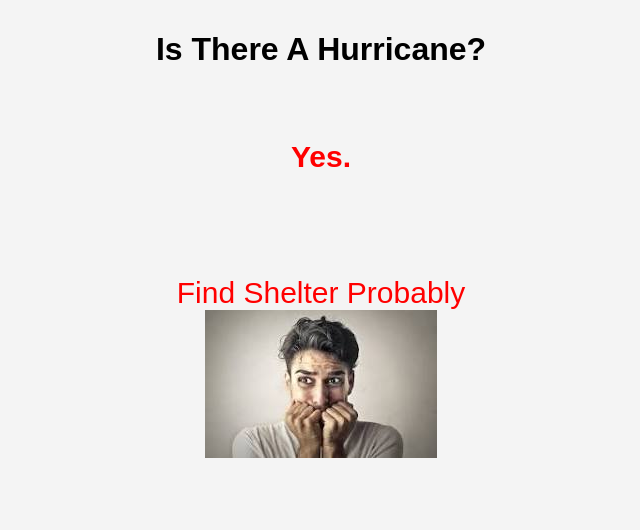
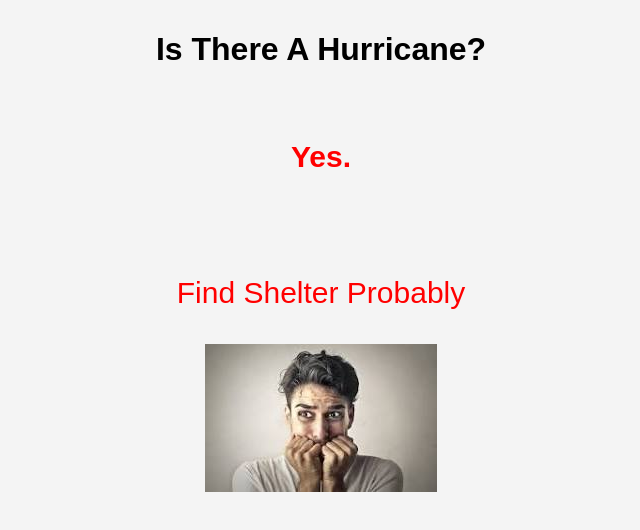
Before and after one commit to connoro28/connoro28.github.io, a plain HTML site: page index.html in a window 1280 px wide. Shown: the whole page, without its empty margins (319-959 px from the left). Drawn offline with Linux system fonts and the light colour scheme.

Commit message:
Update index.html

```diff
--- a/index.html
+++ b/index.html
@@ -27,7 +27,7 @@
     <h1>Is There A Hurricane?</h1>
   </header>
   <section>
-    <p><b>Yes.</b><br><br><br><br>Find Shelter Probably<br><img src="scared.jpg" alt="pic"></p>
+    <p><b>Yes.</b><br><br><br><br>Find Shelter Probably<br><br><img src="scared.jpg" alt="pic"></p>
   </section>
 </body>
 </html>
```
